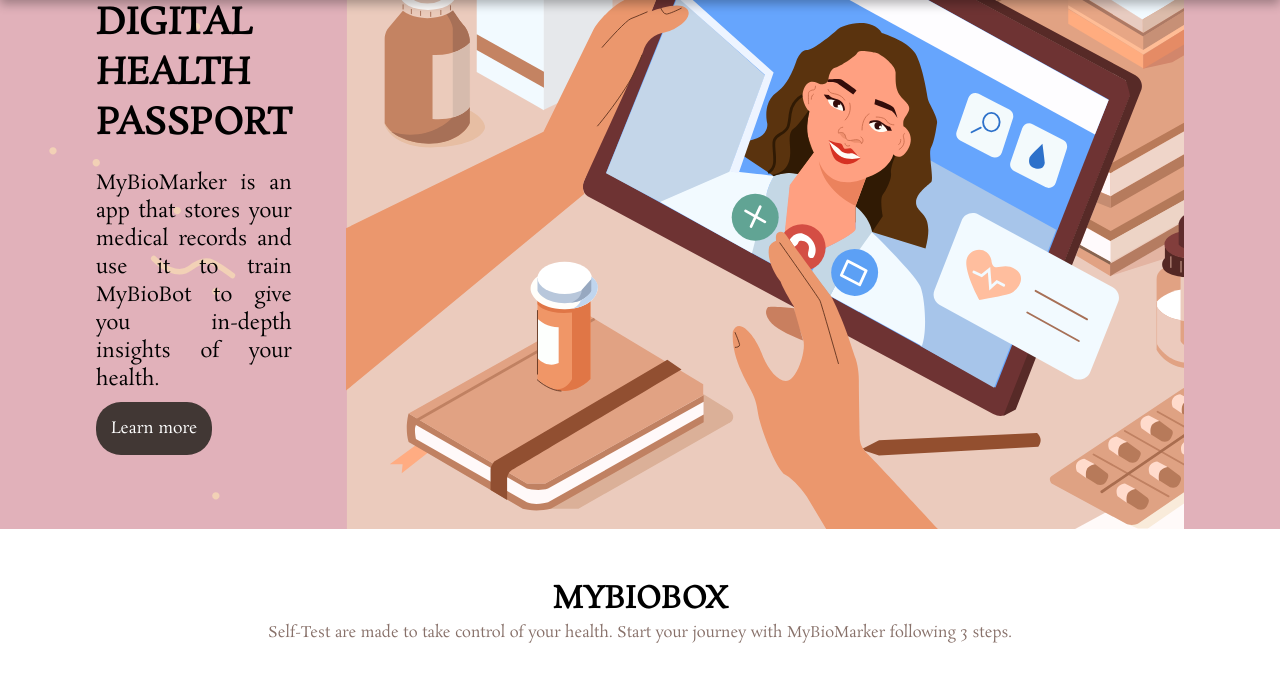
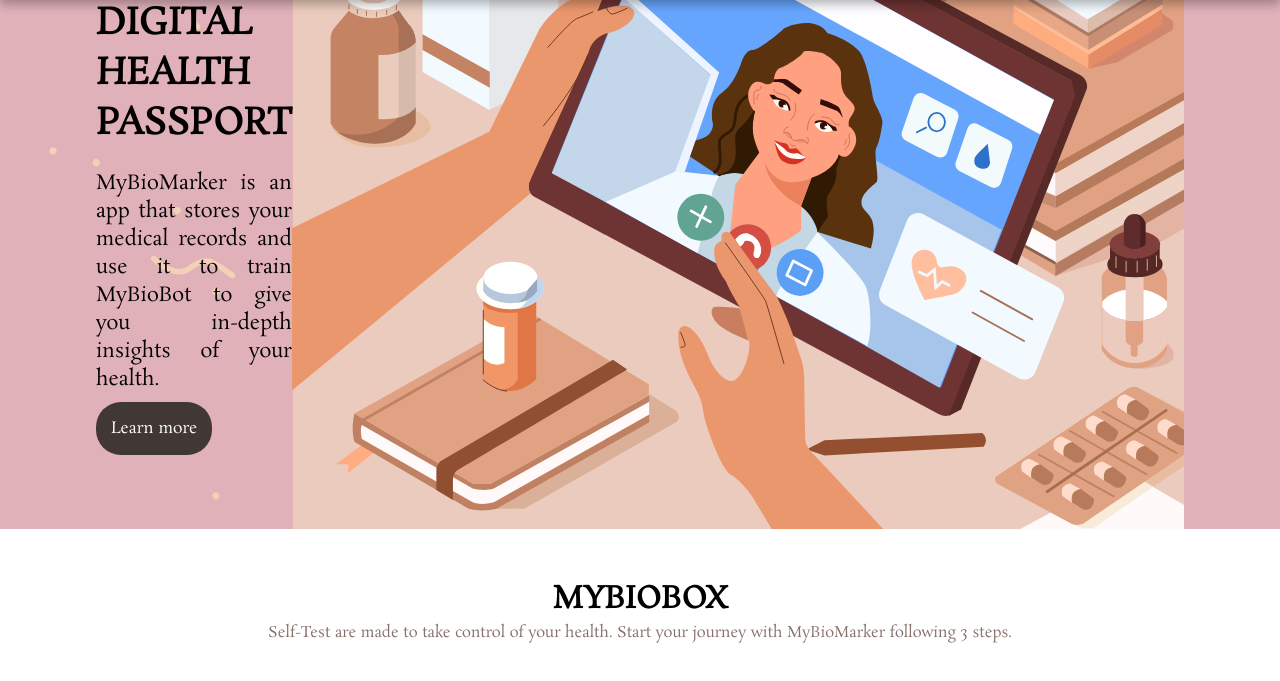
Before and after one commit to lisapol/mybiomarker-flask, a Flask app: page / in a window 1280 px wide. Shown: the part 151-832 px from the top of the page. Run offline with Flask 2, Linux system fonts and the light colour scheme.

Commit message:
changed passport section 2.

```diff
--- a/mybiomarker/static/css/master.css
+++ b/mybiomarker/static/css/master.css
@@ -429,6 +429,12 @@ footer {
   display: flex;
   width: 85%;
   max-width: 1650px;
+}
+.container_2 {
+  position: relative;
+  display: flex;
+  width: 85%;
+  max-width: 1650px;
   overflow: auto;
 }
 .flex-column {
--- a/mybiomarker/templates/index.html
+++ b/mybiomarker/templates/index.html
@@ -43,7 +43,7 @@
 
 
     <section class='passport-section'>
-      <div class="container">
+      <div class="container_2">
         <div class='passport-title-content'>
           <div>
           <img class='mobile-hide' src="../static/img/passport-img.svg" alt="" style="width:100%; height:100%">
```
